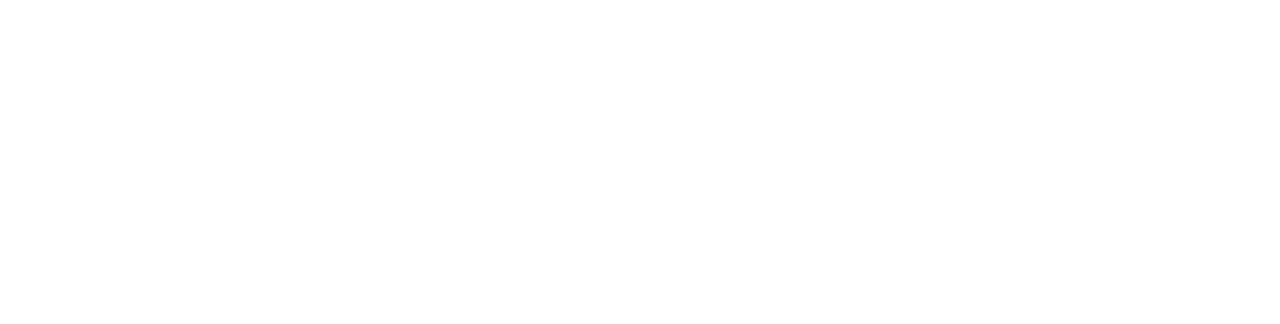
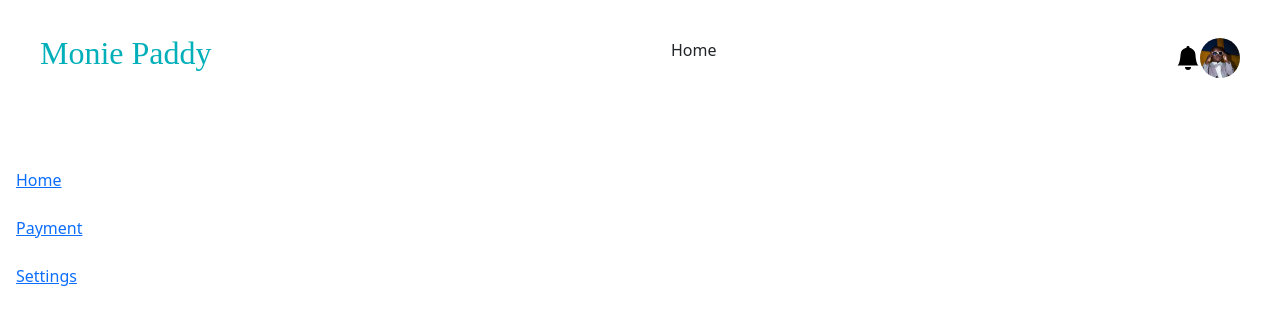
Before and after one commit to Dexstur/monie-paddie, a React (Vite) app in the folder client-app/: page /sidebar in a window 1280 px wide. Before the commit this address had no page. Shown: the top 324 px of the page. Built offline with nearby package versions, Linux system fonts and the light colour scheme; a web font is replaced by a local one.

Commit message:
progress

```diff
--- a/client-app/package.json
+++ b/client-app/package.json
@@ -20,6 +20,7 @@
     "dotenv": "^16.3.1",
     "react": "^18.2.0",
     "react-dom": "^18.2.0",
+    "react-icons": "^4.11.0",
     "react-query": "^3.39.3",
     "react-router-dom": "^6.17.0",
     "styled-components": "^6.1.0"
--- a/client-app/src/App.css
+++ b/client-app/src/App.css
@@ -24,3 +24,11 @@ input[type="number"]::-webkit-outer-spin-button {
 input[type="number"] {
   --moz-appearance: textfield; /* Firefox */
 }
+
+.home,
+.payments,
+.settings{
+  display: flex;
+  margin-left: 260px;
+  font-size: 2rem;
+}
--- a/client-app/src/App.tsx
+++ b/client-app/src/App.tsx
@@ -3,9 +3,12 @@ import { BrowserRouter, Routes, Route } from "react-router-dom";
 import MockPage from "./pages/mockpage/mockpage";
 import SignUpPage from "./pages/signup/Signup";
 import LoginPage from "./pages/login/Login";
-import Bars from "./pages/bars/Bars";
 import MockDashboard from "./pages/dummy-dashboard/Dashboard";
 import Sso from "./pages/sso/Sso";
+import SideBar from "./components/SideBar";
+import Home from "./pages/bars/Home";
+import Payment from "./pages/bars/Payment";
+import Settings from "./pages/bars/Settings";
 
 function App() {
   return (
@@ -14,9 +17,12 @@ function App() {
         <Route path="/" element={<MockPage />} />
         <Route path="/signup" element={<SignUpPage />} />
         <Route path="/login" element={<LoginPage />} />
-        <Route path="/bars" element={<Bars />} />
         <Route path="/dashboard" element={<MockDashboard />} />
         <Route path="/sso" element={<Sso />} />
+        <Route path="/sidebar" element={<SideBar />} />
+        <Route path="/sidebar/home" element={<Home />} />
+        <Route path="/sidebar/payment" element={<Payment />} />
+        <Route path="/sidebar/settings" element={<Settings />} />
       </Routes>
     </BrowserRouter>
   );
--- /dev/null
+++ b/client-app/src/components/SideBar.tsx
@@ -0,0 +1,68 @@
+import styled from "styled-components";
+import { StylishText } from "../pages/signup/Signup.style";
+import { IconContext } from "react-icons/lib";
+import { BsBellFill } from "react-icons/bs";
+import { SidebarData } from "./SidebarData";
+import pic3 from "../assets/pic3.jpg";
+import { NavLink } from "react-router-dom";
+
+const TopBar = styled.nav`
+  width: 100%;
+  height: 100px;
+  display: flex;
+  justify-content: space-between;
+  padding: 55px 40px 40px 40px;
+  align-items: center;
+`;
+
+const SidebarNav = styled.nav`
+  display: flex;
+  flex-direction: column;
+  gap: 24px;
+  align-items: flex-start;
+  justify-content: flex-start;
+  position: absolute;
+  left: 16px;
+  top: 144px;
+`;
+
+const SidebarWrap = styled.div`
+  width: 100%;
+`;
+
+const ProfilePic = styled.img`
+  width: 40px;
+  height: 40px;
+  border-radius: 50%;
+  object-fit: cover;
+`;
+
+function SideBar() {
+
+  return (
+    <>
+      <IconContext.Provider value={{ color: "#fff" }}>
+        <TopBar>
+          <StylishText>Monie Paddy</StylishText>
+          <div><p>Home</p></div>
+          <div>
+            <BsBellFill size={24} color={"black"}/>
+            <ProfilePic src={pic3} alt="profile picture" />
+          </div>
+        </TopBar>
+        <SidebarNav>
+          <SidebarWrap>
+            {SidebarData.map((item, index) => (
+              <NavLink to={item.path} key={index} className="link">
+                <div className="icon">{item.icon}</div>
+                <div className="text">{item.title}</div>
+              </NavLink>
+            ))}
+          </SidebarWrap>
+        </SidebarNav>
+      </IconContext.Provider>
+    </>
+  );
+}
+
+export default SideBar;
--- /dev/null
+++ b/client-app/src/components/SidebarData.tsx
@@ -0,0 +1,23 @@
+import { AiOutlineHome } from 'react-icons/ai';
+import { BsFillGearFill, BsStack } from 'react-icons/bs';
+
+export const SidebarData = [
+    {
+        title: 'Home',
+        path: '/sidebar/home',
+        icon: <AiOutlineHome/>,
+        cName: 'nav-text'
+    },
+    {
+        title: 'Payment',
+        path: '/sidebar/payment',
+        icon: <BsStack/>,
+        cName: 'nav-text'
+    },
+    {
+        title: 'Settings',
+        path: '/sidebar/settings',
+        icon: <BsFillGearFill/>,
+        cName: 'nav-text'
+    },
+]
--- a/client-app/src/pages/bars/Bars.tsx
+++ /dev/null
@@ -1,7 +0,0 @@
-function Bars() {
-  return (
-    <div>Bars</div>
-  )
-}
-
-export default Bars
--- a/client-app/src/pages/bars/Home.tsx
+++ b/client-app/src/pages/bars/Home.tsx
@@ -1,6 +1,10 @@
+
+
 function Home() {
   return (
-    <div>Home</div>
+    <div className="home">
+      <h1>Home</h1>
+    </div>
   )
 }
 
--- a/client-app/src/pages/bars/Payment.tsx
+++ b/client-app/src/pages/bars/Payment.tsx
@@ -1,7 +1,10 @@
+
 
 function Payment() {
   return (
-    <div>Payment</div>
+    <div className="payment">
+      <h1>Payment</h1>
+    </div>
   )
 }
 
--- a/client-app/src/pages/bars/Settings.tsx
+++ b/client-app/src/pages/bars/Settings.tsx
@@ -1,7 +1,10 @@
+
 
 function Settings() {
   return (
-    <div>Settings</div>
+    <div className="settings">
+      <h1>Settings</h1>
+    </div>
   )
 }
 
```
Also changed, not shown: client-app/src/assets/pic3.jpg (added), 1 other file (tests, documents, lock files or other folders).
